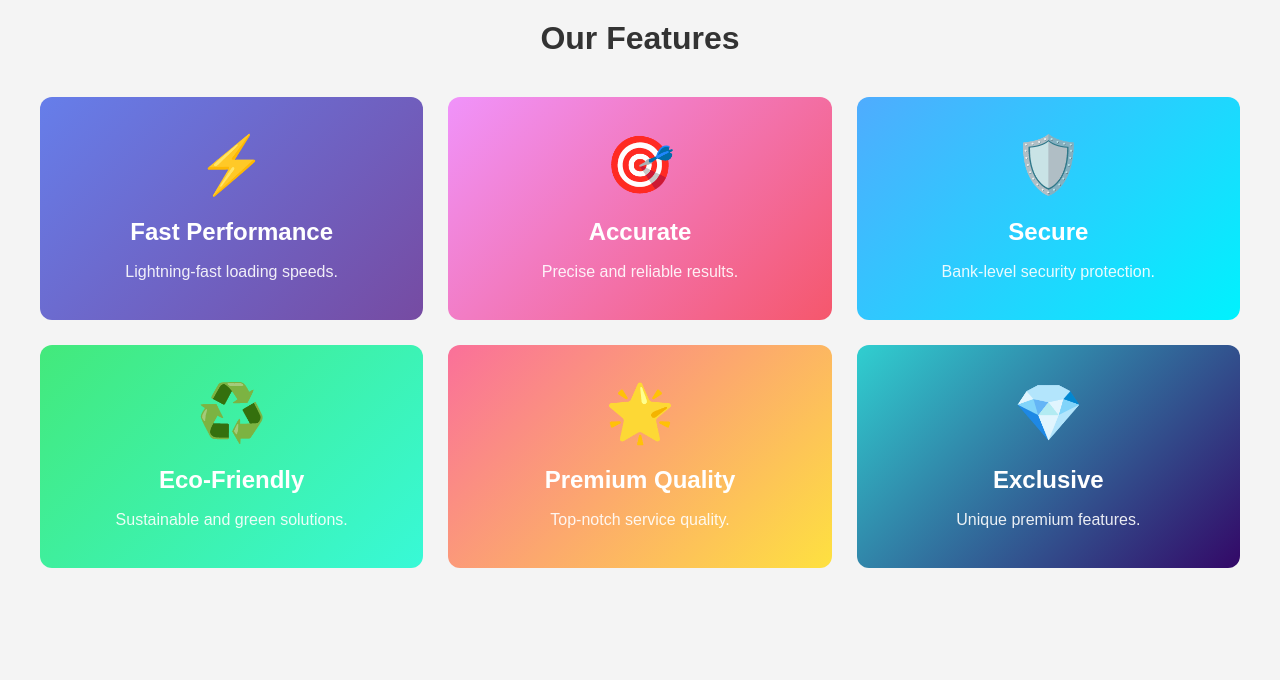
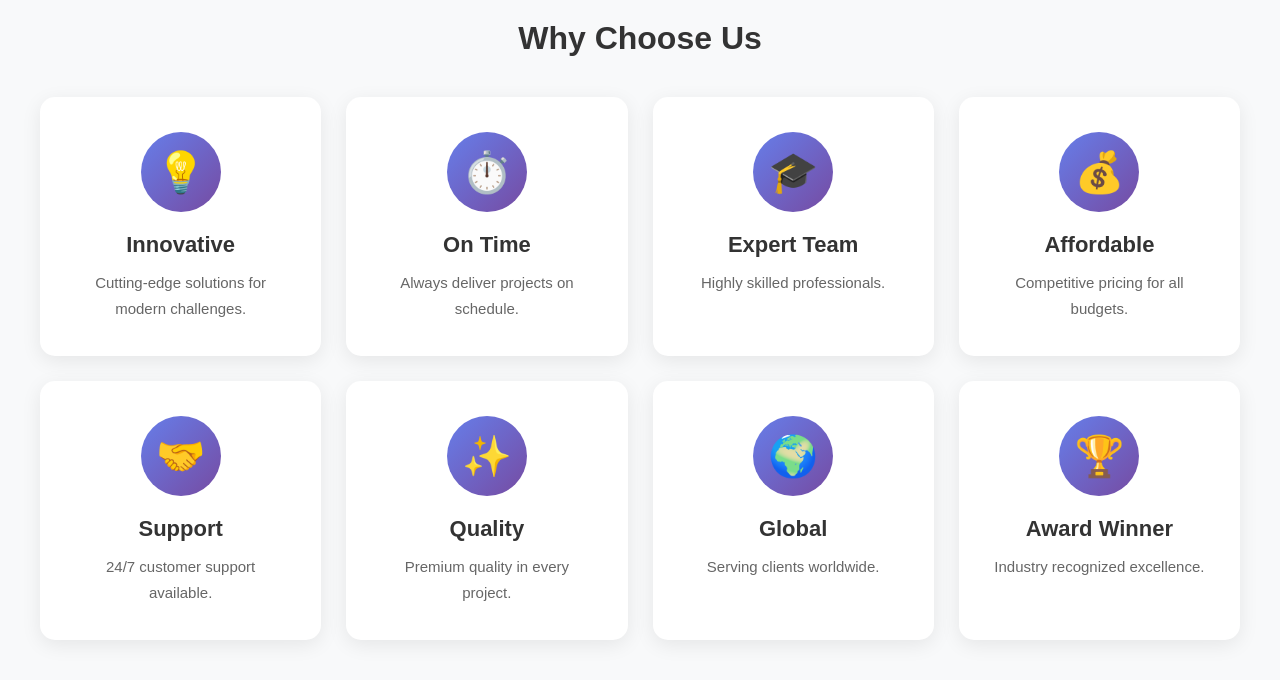
Before and after one commit to vaghelaharsh1015/html-css, a plain HTML site: page css/day 16/lab_ex.html in a window 1280 px wide. Drawn offline with Linux system fonts and the light colour scheme.

Commit message:
new file

```diff
--- a/css/day 16/lab_ex.html
+++ b/css/day 16/lab_ex.html
@@ -1,9 +1,8 @@
 <!DOCTYPE html>
 <html>
-
 <head>
     <meta name="viewport" content="width=device-width, initial-scale=1.0">
-  <title>Colored Boxes</title>
+    <title>Icon Circle Style</title>
     <style>
         * {
             margin: 0;
@@ -14,7 +13,7 @@
         body {
             font-family: Arial, sans-serif;
             padding: 20px;
-      background-color: #f4f4f4;
+            background-color: #f8f9fa;
         }
 
         h1 {
@@ -32,58 +31,47 @@
         }
 
         .box {
+            background-color: white;
             padding: 35px;
-      border-radius: 12px;
+            border-radius: 15px;
+            box-shadow: 0 5px 20px rgba(0,0,0,0.08);
             text-align: center;
             transition: all 0.3s ease;
-      color: white;
         }
 
         .box:hover {
             transform: translateY(-10px);
-      box-shadow: 0 10px 30px rgba(0, 0, 0, 0.3);
+            box-shadow: 0 15px 40px rgba(0,0,0,0.15);
         }
 
-    .icon {
-      font-size: 56px;
-      margin-bottom: 20px;
+        .icon-wrapper {
+            width: 80px;
+            height: 80px;
+            margin: 0 auto 20px;
+            background: linear-gradient(135deg, #667eea 0%, #764ba2 100%);
+            border-radius: 50%;
+            display: flex;
+            align-items: center;
+            justify-content: center;
+            font-size: 40px;
+            transition: all 0.3s ease;
+        }
+
+        .box:hover .icon-wrapper {
+            transform: rotate(360deg) scale(1.1);
         }
 
         .title {
-      font-size: 24px;
+            font-size: 22px;
             font-weight: bold;
+            color: #333;
             margin-bottom: 12px;
         }
 
         .description {
-      font-size: 16px;
+            font-size: 15px;
+            color: #666;
             line-height: 1.7;
-      opacity: 0.9;
-    }
-
-    /* Different background colors */
-    .box-1 {
-      background: linear-gradient(135deg, #667eea 0%, #764ba2 100%);
-    }
-
-    .box-2 {
-      background: linear-gradient(135deg, #f093fb 0%, #f5576c 100%);
-    }
-
-    .box-3 {
-      background: linear-gradient(135deg, #4facfe 0%, #00f2fe 100%);
-    }
-
-    .box-4 {
-      background: linear-gradient(135deg, #43e97b 0%, #38f9d7 100%);
-    }
-
-    .box-5 {
-      background: linear-gradient(135deg, #fa709a 0%, #fee140 100%);
-    }
-
-    .box-6 {
-      background: linear-gradient(135deg, #30cfd0 0%, #330867 100%);
         }
 
         @media (min-width: 576px) {
@@ -97,49 +85,65 @@
                 grid-template-columns: repeat(3, 1fr);
             }
         }
+
+        @media (min-width: 1200px) {
+            .container {
+                grid-template-columns: repeat(4, 1fr);
+            }
+        }
     </style>
 </head>
-
 <body>
-  <h1>Our Features</h1>
+    <h1>Why Choose Us</h1>
 
     <div class="container">
-    <div class="box box-1">
-      <div class="icon">⚡</div>
-      <h3 class="title">Fast Performance</h3>
-      <p class="description">Lightning-fast loading speeds.</p>
+        <div class="box">
+            <div class="icon-wrapper">💡</div>
+            <h3 class="title">Innovative</h3>
+            <p class="description">Cutting-edge solutions for modern challenges.</p>
         </div>
 
-    <div class="box box-2">
-      <div class="icon">🎯</div>
-      <h3 class="title">Accurate</h3>
-      <p class="description">Precise and reliable results.</p>
+        <div class="box">
+            <div class="icon-wrapper">⏱️</div>
+            <h3 class="title">On Time</h3>
+            <p class="description">Always deliver projects on schedule.</p>
         </div>
 
-    <div class="box box-3">
-      <div class="icon">🛡️</div>
-      <h3 class="title">Secure</h3>
-      <p class="description">Bank-level security protection.</p>
+        <div class="box">
+            <div class="icon-wrapper">🎓</div>
+            <h3 class="title">Expert Team</h3>
+            <p class="description">Highly skilled professionals.</p>
         </div>
 
-    <div class="box box-4">
-      <div class="icon">♻️</div>
-      <h3 class="title">Eco-Friendly</h3>
-      <p class="description">Sustainable and green solutions.</p>
+        <div class="box">
+            <div class="icon-wrapper">💰</div>
+            <h3 class="title">Affordable</h3>
+            <p class="description">Competitive pricing for all budgets.</p>
         </div>
 
-    <div class="box box-5">
-      <div class="icon">🌟</div>
-      <h3 class="title">Premium Quality</h3>
-      <p class="description">Top-notch service quality.</p>
+        <div class="box">
+            <div class="icon-wrapper">🤝</div>
+            <h3 class="title">Support</h3>
+            <p class="description">24/7 customer support available.</p>
         </div>
 
-    <div class="box box-6">
-      <div class="icon">💎</div>
-      <h3 class="title">Exclusive</h3>
-      <p class="description">Unique premium features.</p>
+        <div class="box">
+            <div class="icon-wrapper">✨</div>
+            <h3 class="title">Quality</h3>
+            <p class="description">Premium quality in every project.</p>
+        </div>
+
+        <div class="box">
+            <div class="icon-wrapper">🌍</div>
+            <h3 class="title">Global</h3>
+            <p class="description">Serving clients worldwide.</p>
+        </div>
+
+        <div class="box">
+            <div class="icon-wrapper">🏆</div>
+            <h3 class="title">Award Winner</h3>
+            <p class="description">Industry recognized excellence.</p>
         </div>
     </div>
 </body>
-
 </html>
```
Lines whose indentation alone changed are shown as unchanged.
